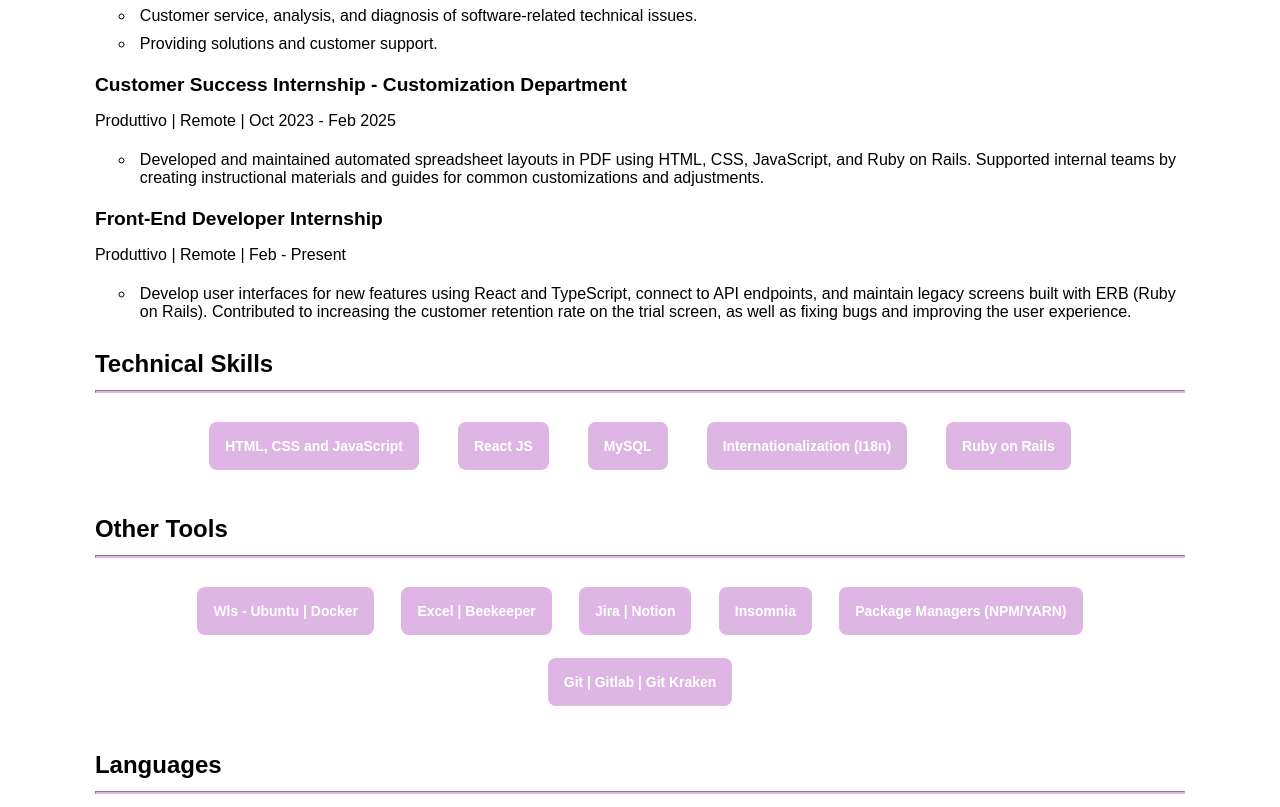
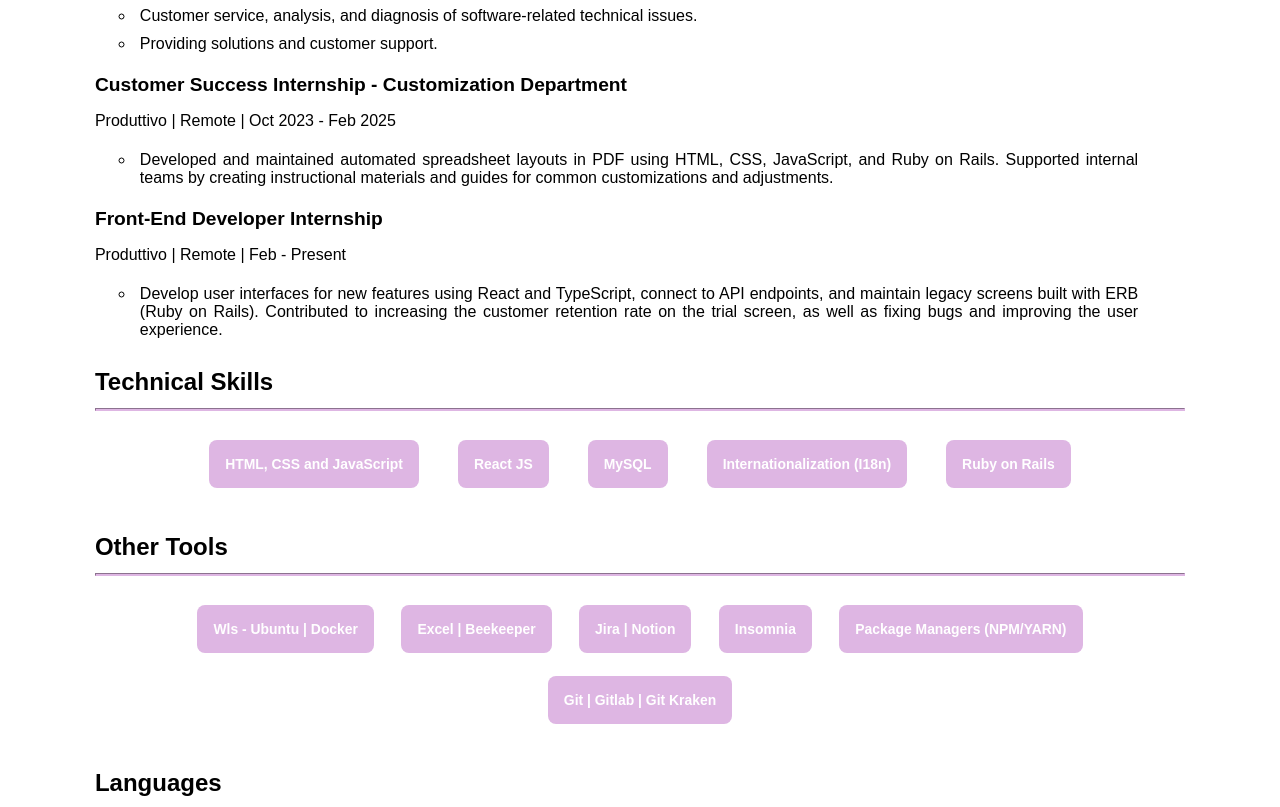
Before and after one commit to mayvoinarski/Curriculum-English-Version, a plain HTML site: page index.html in a window 1280 px wide. Shown: the part 771-1578 px from the top of the page. Drawn offline with Linux system fonts and the light colour scheme.

Commit message:
Update style.css

```diff
--- a/css/style.css
+++ b/css/style.css
@@ -57,6 +57,7 @@ ul {
 }
 li {
     padding: 0.31rem;
+    margin-right: 4%;
 }
 
 .ht {
@@ -77,7 +78,7 @@ li {
     font-size: 0.87rem;
     font-weight: 550;
 }
-.about-me{
+.about-me, li{
     text-align: justify;
 }
 
```
